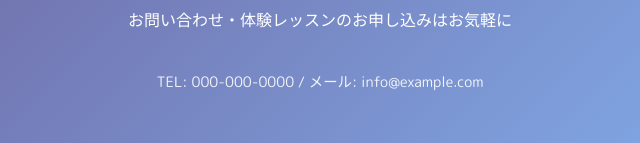
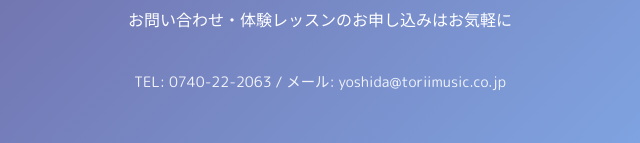
Before and after one commit to kens-pro/yamahavskojin, a plain HTML site: page index.html in a window 1280 px wide. Shown: the part 6546-6689 px from the top of the page, 320-960 px from the left. Drawn offline with Linux system fonts and the light colour scheme; a web font is replaced by a local one.

Commit message:
連絡先変更

```diff
--- a/index.html
+++ b/index.html
@@ -781,7 +781,7 @@
                 <div class="footer-key"></div>
             </div>
             <p>お問い合わせ・体験レッスンのお申し込みはお気軽に</p>
-            <p class="contact-info">TEL: 000-000-0000 / メール: info@example.com</p>
+            <p class="contact-info">TEL: 0740-22-2063 / メール: yoshida@toriimusic.co.jp</p>
         </div>
     </footer>
 </body>
```
